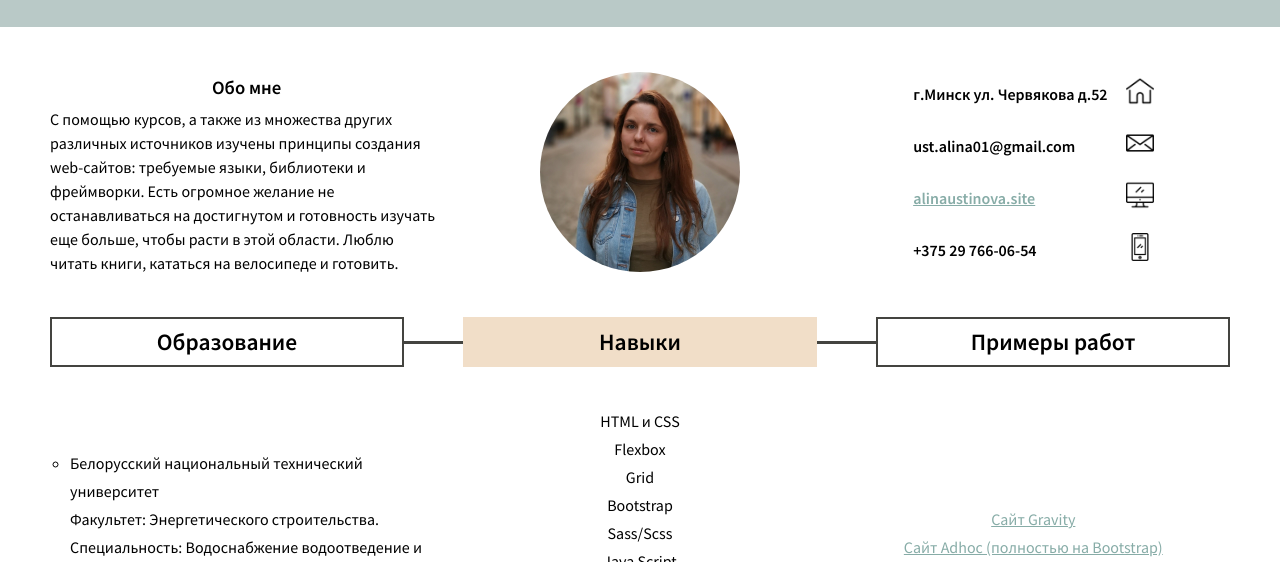
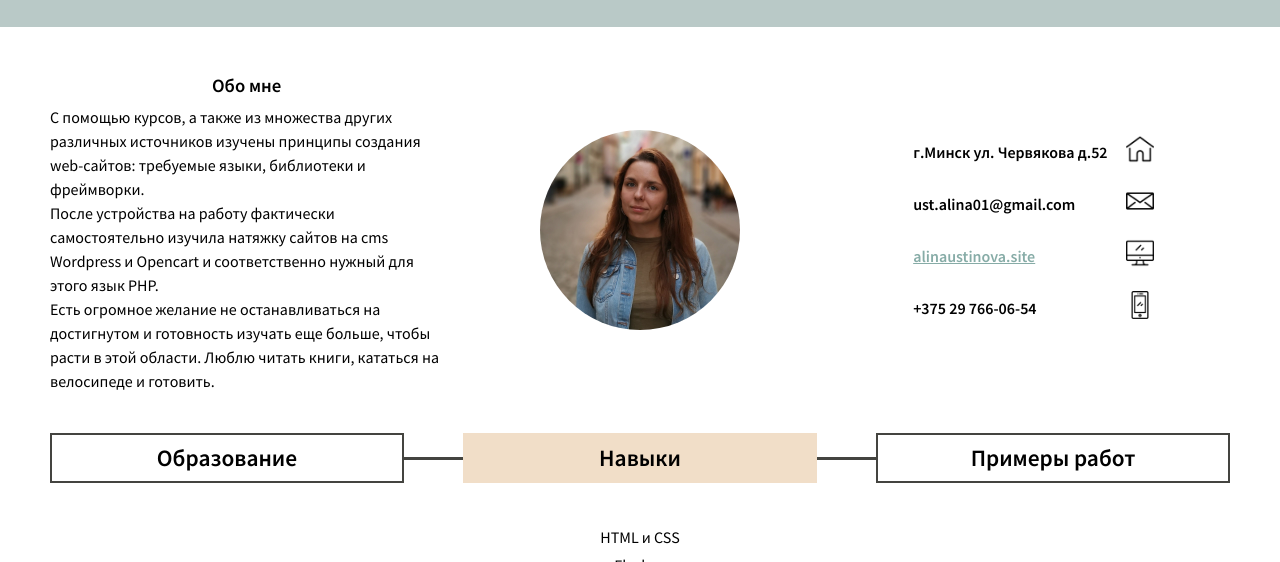
Before and after one commit to ust-alina/resume, a plain HTML site: page index.html in a window 1280 px wide. Shown: the part 173-735 px from the top of the page. Drawn offline with Linux system fonts and the light colour scheme.

Commit message:
Update index.html

```diff
--- a/index.html
+++ b/index.html
@@ -22,8 +22,10 @@
               <div class="about__box flex-container">
                 <div class="about__text">
                   <h3>Обо мне</h3>
-                  <p>С помощью курсов, а также из множества других различных источников изучены принципы создания web-сайтов: требуемые языки, библиотеки и фреймворки. Есть огромное желание не останавливаться на достигнутом и готовность изучать еще больше, чтобы расти в этой области. Люблю читать книги, кататься на велосипеде и готовить.</p>
-                </div>
+                  <p>С помощью курсов, а также из множества других различных источников изучены принципы создания web-сайтов: требуемые языки, библиотеки и фреймворки.</p>
+                  <p>После устройства на работу фактически самостоятельно изучила натяжку сайтов на cms Wordpress и Opencart и соответственно нужный для этого язык PHP.</p>
+                  <p>Есть огромное желание не останавливаться на достигнутом и готовность изучать еще больше, чтобы расти в этой области. Люблю читать книги, кататься на велосипеде и готовить.</p>
+                  </div>
               </div>
               <div class="about__photo flex-container">
                 <div class="photo__box">
```
